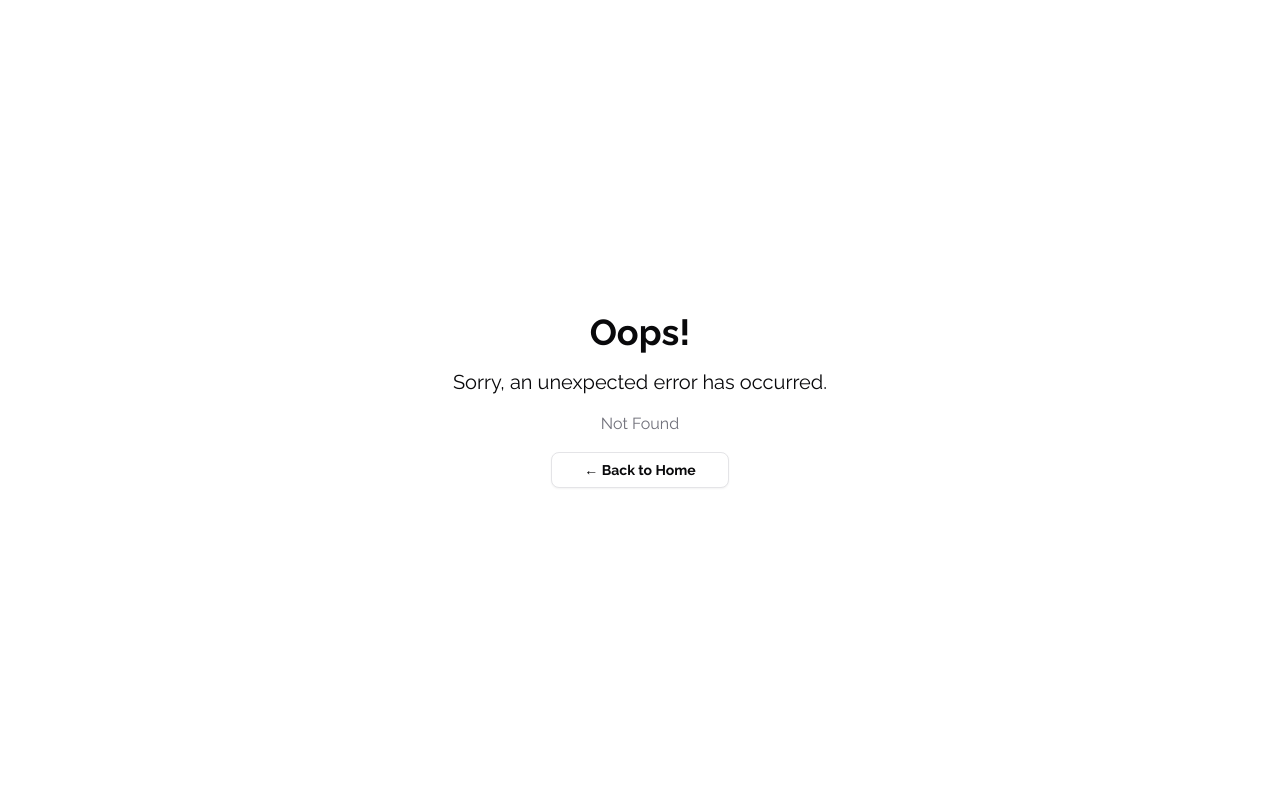
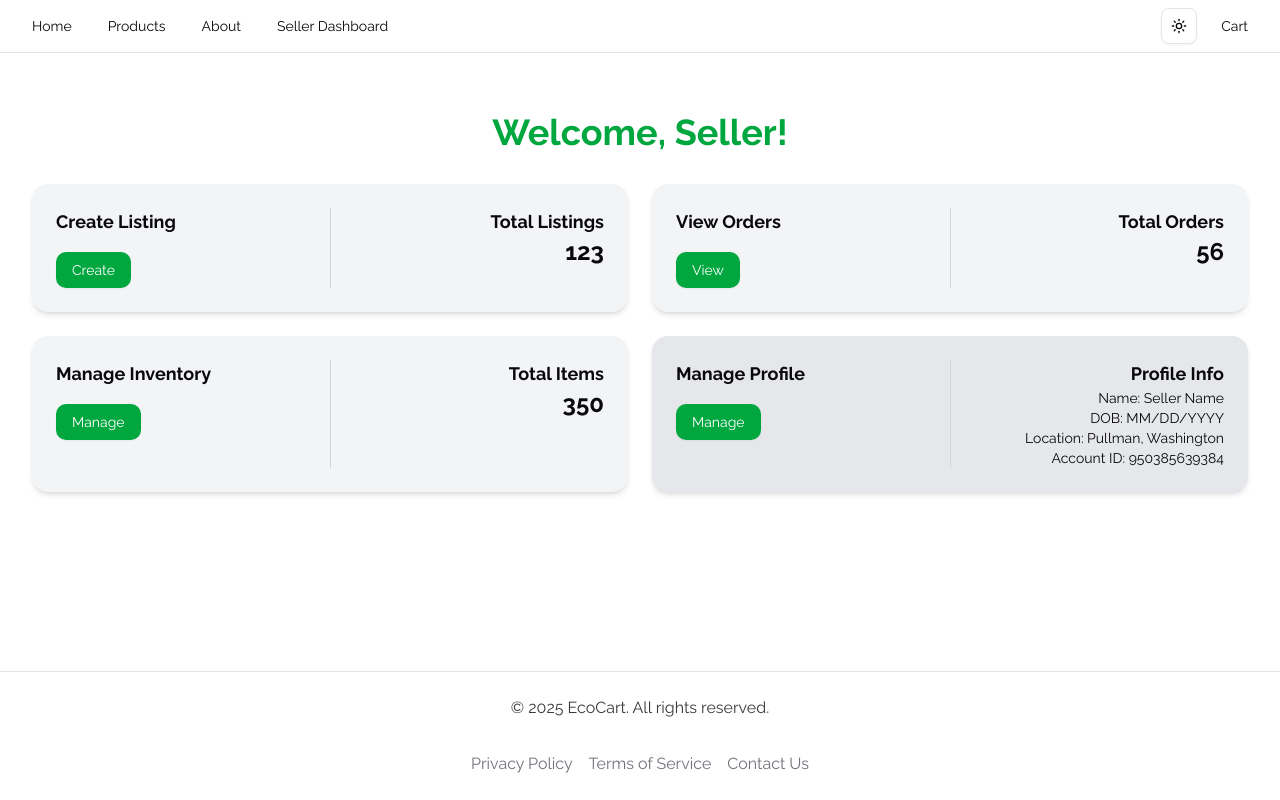
Before and after one commit to Chanceb1/EcoCart, a React (Vite) app in the folder frontend/: page /seller-dashboard in a window 1280 px wide. Before the commit this address had no page. Built offline with nearby package versions, Linux system fonts and the light colour scheme.

Commit message:
Added Seller Dashboard Page and made chnages to router file

```diff
--- a/frontend/src/components/Header.tsx
+++ b/frontend/src/components/Header.tsx
@@ -86,6 +86,16 @@ export default function Header() {
                                 About
                             </Link>
                         </NavigationMenuItem>
+
+                        <NavigationMenuItem>
+                            <Link
+                                to="/seller-dashboard"
+                                className={navigationMenuTriggerStyle()}
+                            >
+                                Seller Dashboard
+                            </Link>
+                        </NavigationMenuItem>
+
                     </NavigationMenuList>
                 </NavigationMenu>
 
--- /dev/null
+++ b/frontend/src/pages/SellerDashboard.tsx
@@ -0,0 +1,63 @@
+import { Link } from 'react-router-dom';
+import { Button } from '@/components/UI/Button';
+
+const SellerDashboardPage = () => {
+    return (
+
+        <div className="container mx-auto py-12 px-4">
+            <h1 className="text-4xl font-bold text-center text-green-600 dark:text-green-400 mb-8">Welcome, Seller!</h1>
+
+            <div className="grid grid-cols-2 gap-6 md:grid-cols-2 lg:grid-cols-2 xl:grid-cols-2">
+                <div className="bg-gray-100 dark:bg-gray-800 dark:text-white rounded-2xl shadow-md p-6 flex">
+                    <div className="flex-1">
+                        <h2 className="text-lg font-semibold">Create Listing</h2>
+                        <Button className="mt-4 bg-green-600 text-white px-4 py-2 rounded-lg hover:bg-green-700">Create</Button>
+                    </div>
+                    <div className="w-px bg-gray-300 dark:bg-gray-600 mx-4"></div>
+                    <div className="flex-1 text-right">
+                        <p className="text-lg font-semibold">Total Listings</p>
+                        <p className="text-2xl font-bold">123</p>
+                    </div>
+                </div>
+                <div className="bg-gray-100 dark:bg-gray-800 dark:text-white rounded-2xl shadow-md p-6 flex">
+                    <div className="flex-1">
+                        <h2 className="text-lg font-semibold">View Orders</h2>
+                        <Button className="mt-4 bg-green-600 text-white px-4 py-2 rounded-lg hover:bg-green-700">View</Button>
+                    </div>
+                    <div className="w-px bg-gray-300 dark:bg-gray-600 mx-4"></div>
+                    <div className="flex-1 text-right">
+                        <p className="text-lg font-semibold">Total Orders</p>
+                        <p className="text-2xl font-bold">56</p>
+                    </div>
+                </div>
+                <div className="bg-gray-100 dark:bg-gray-800 dark:text-white rounded-2xl shadow-md p-6 flex">
+                    <div className="flex-1">
+                        <h2 className="text-lg font-semibold">Manage Inventory</h2>
+                        <Button className="mt-4 bg-green-600 text-white px-4 py-2 rounded-lg hover:bg-green-700">Manage</Button>
+                    </div>
+                    <div className="w-px bg-gray-300 dark:bg-gray-600 mx-4"></div>
+                    <div className="flex-1 text-right">
+                        <p className="text-lg font-semibold">Total Items</p>
+                        <p className="text-2xl font-bold">350</p>
+                    </div>
+                </div>
+                <div className="bg-gray-200 dark:bg-gray-800 dark:text-white rounded-2xl shadow-md p-6 flex">
+                    <div className="flex-1">
+                        <h2 className="text-lg font-semibold">Manage Profile</h2>
+                        <Button className="mt-4 bg-green-600 text-white px-4 py-2 rounded-lg hover:bg-green-700">Manage</Button>
+                    </div>
+                    <div className="w-px bg-gray-300 dark:bg-gray-600 mx-4"></div>
+                    <div className="flex-1 text-right">
+                        <p className="text-lg font-semibold">Profile Info</p>
+                        <p className="text-sm">Name: Seller Name</p>
+                        <p className="text-sm">DOB: MM/DD/YYYY</p>
+                        <p className="text-sm">Location: Pullman, Washington</p>
+                        <p className="text-sm">Account ID: 950385639384</p>
+                    </div>
+                </div>
+            </div>
+        </div>
+    );
+};
+
+export default SellerDashboardPage;
--- a/frontend/src/router.tsx
+++ b/frontend/src/router.tsx
@@ -6,6 +6,7 @@ import AboutPage from './pages/AboutPage';
 import CartPage from './pages/CartPage';
 import CheckoutPage from './pages/CheckoutPage';
 import ErrorPage from './pages/ErrorPage';
+import SellerDashboard from './pages/SellerDashboard';
 
 export const router = createBrowserRouter([
     {
@@ -28,6 +29,10 @@ export const router = createBrowserRouter([
             {
                 path: 'cart',
                 element: <CartPage />
+            },
+            {
+                path: 'seller-dashboard',
+                element: <SellerDashboard />
             }
         ]
     },
```
